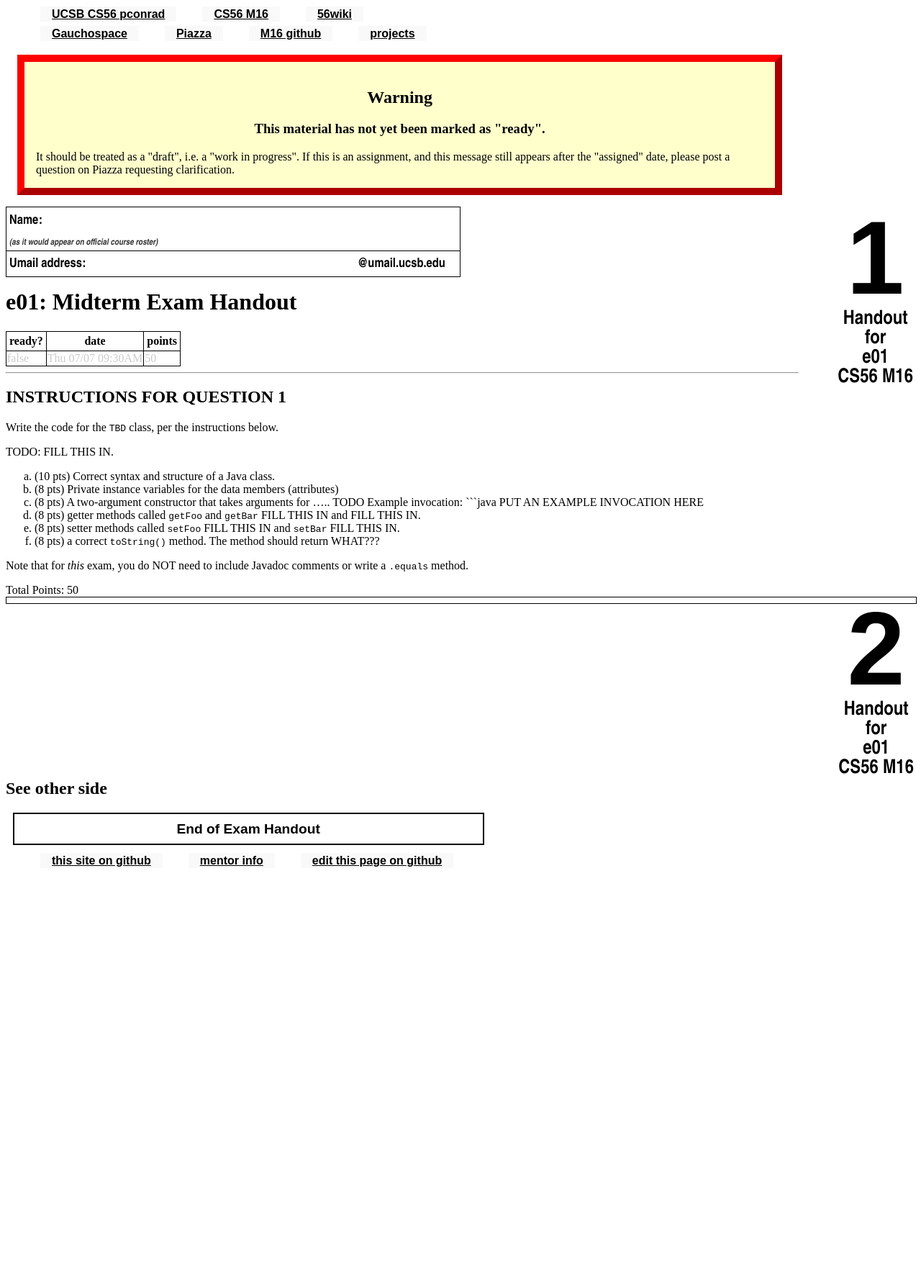
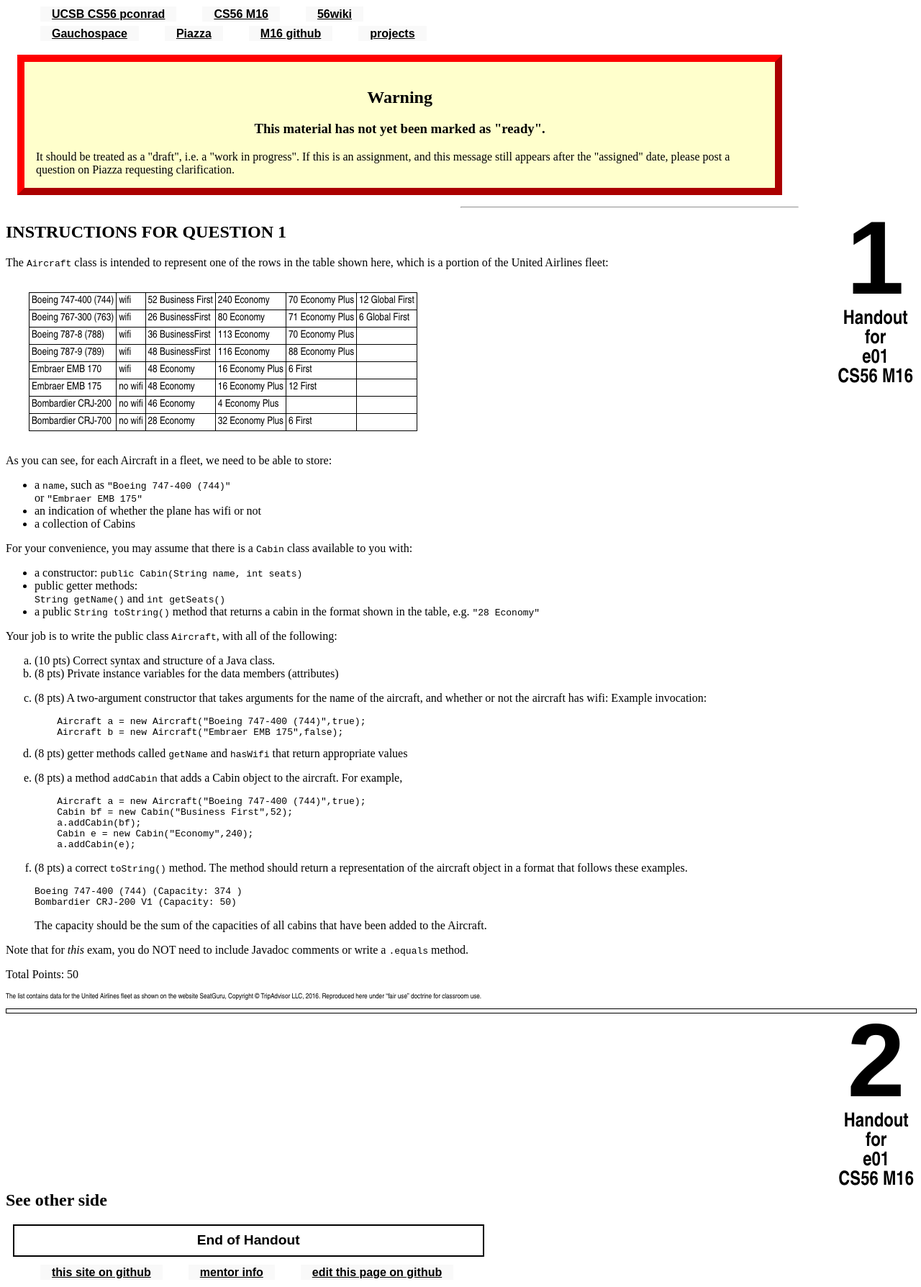
Before and after one commit to UCSB-CS56-M16/UCSB-CS56-M16.github.io, a Jekyll site: the page built from _exam/e01/cs56_m16_e01/handout.md, in a window 1280 px wide. Shown: the whole page at 72% size. Built offline with Jekyll 4.4.1, drawn with Linux system fonts in a browser that asks for light colours; before the commit the page ends 1217 px from its top, so only the background shows below that.

Commit message:
exam progress

````diff
--- a/_exam/e01/cs56_m16_e01/handout.md
+++ b/_exam/e01/cs56_m16_e01/handout.md
@@ -8,9 +8,47 @@ exam_date: 2016-07-07 09:30:00.00-7
 
 ## INSTRUCTIONS FOR QUESTION 1
 
-Write the code for the `TBD` class, per the instructions below.
+The `Aircraft` class is intended to represent one of the rows in the table shown here,
+which is a portion of the United Airlines fleet:
 
-TODO: FILL THIS IN.
+<style>
+  div.aircraft {
+    margin: 1em; padding: 1em;
+  }
+  div.aircraft table * td {
+    font-family: Arial Narrow, sans-serif;
+    font-size: 90%;
+    padding: 3px;
+  }
+
+</style>
+
+<div class="aircraft" markdown="1">
+
+| Boeing 747-400 (744) | wifi | 52 Business First | 240 Economy | 70 Economy Plus | 12 Global First |
+| Boeing 767-300 (763) | wifi | 26 BusinessFirst| 80 Economy| 71 Economy Plus| 6 Global First |
+| Boeing 787-8 (788) | wifi |  36 BusinessFirst | 113 Economy | 70 Economy Plus |
+| Boeing 787-9 (789) | wifi | 48 BusinessFirst | 116 Economy | 88 Economy Plus |
+| Embraer EMB 170  |  wifi | 48 Economy | 16 Economy Plus| 6 First |
+| Embraer EMB 175 |  no wifi |  48 Economy | 16 Economy Plus| 12 First |
+| Bombardier CRJ-200 | no wifi | 46 Economy| 4 Economy Plus
+| Bombardier CRJ-700 | no wifi | 28 Economy | 32 Economy Plus | 6 First
+
+</div>
+
+As you can see, for each Aircraft in a fleet, we need to be able to store:
+
+* a `name`, such as `"Boeing 747-400 (744)"`<br> or `"Embraer EMB 175"`
+* an indication of whether the plane has wifi or not
+* a collection of Cabins
+
+For your convenience, you may assume that there is a `Cabin` class available to you with:
+
+* a constructor: `public Cabin(String name, int seats)`
+* public getter methods:<br> `String getName()` and `int getSeats()`
+* a public `String toString()` method that returns a cabin in the format shown in the table, e.g. `"28 Economy"`
+
+Your job is to write the public class `Aircraft`, with all of the following:
 
 <style>
   div.enclosed-list-uses-lower-alpha ol li {
@@ -22,20 +60,48 @@ TODO: FILL THIS IN.
 
 1. (10 pts) Correct syntax and structure of a Java class.
 1. (8 pts) Private instance variables for the data members (attributes)
-1. (8 pts) A two-argument constructor that takes arguments for ..... TODO
+1. (8 pts) A two-argument constructor that takes arguments for the name of the aircraft, and
+   whether or not the aircraft has wifi:
    Example invocation:
+
    ```java
-       PUT AN EXAMPLE INVOCATION HERE
-1. (8 pts) getter methods called `getFoo` and `getBar` FILL THIS IN and FILL THIS IN.
-1. (8 pts) setter methods called `setFoo` FILL THIS IN and `setBar` FILL THIS IN.
-1. (8 pts) a correct `toString()` method.  The method should return WHAT???
+       Aircraft a = new Aircraft("Boeing 747-400 (744)",true);
+       Aircraft b = new Aircraft("Embraer EMB 175",false);
+   ```
+
+1. (8 pts) getter methods called `getName` and `hasWifi` that return appropriate values
+1. (8 pts) a method `addCabin` that adds a Cabin object to the aircraft.  For example,
+
+   ```java
+       Aircraft a = new Aircraft("Boeing 747-400 (744)",true);
+       Cabin bf = new Cabin("Business First",52);
+       a.addCabin(bf);
+       Cabin e = new Cabin("Economy",240);
+       a.addCabin(e);
+   ```
+
+1.  (8 pts) a correct `toString()` method.  The method should return a representation of
+    the aircraft object in a format that follows these examples.
+
+    ```
+    Boeing 747-400 (744) (Capacity: 374 )
+    Bombardier CRJ-200 V1 (Capacity: 50)
+    ```
+
+    The capacity should be the
+    sum of the capacities of all cabins that have been added to the Aircraft.
 
 </div>
 
 Note that for *this* exam, you do NOT need to include Javadoc comments
 or write a `.equals` method.
 
-
 Total Points: <span class="pointCount">Total points: ?</span>
 
+<div style="font-size: 10px; font-family: Arial Narrow, sans-serif;">
+The list contains data for the United Airlines fleet as shown on the website
+SeatGuru, Copyright © TripAdvisor LLC, 2016.  Reproduced here under "fair use" doctrine
+for classroom use.
+</div>
+
 <h2 class="page-break-before">See other side</h2>
--- /dev/null
+++ b/_layouts/examHandoutNoName.html
@@ -0,0 +1,30 @@
+<!DOCTYPE html>
+<html lang="en">
+  <head>
+    {% include head_exam.html %}
+    <title>{{ page.num }} - {{ page.desc }} - {{course}}</title>
+  </head>
+  <body id="page-top">
+    <div id="container" data-role="page">
+      {% include nav.html %}
+      {% if page.ready %}
+      {% else %}
+      {% include not_ready_warning.html %}
+      {% endif %}
+      <div id="content"  class="ui-content">
+        <div class="exam-header">
+          <div class="exam-page-header exam-page-header-template">
+	    {% include exam-handout-page-header-template.html %}
+	  </div> <!-- exam-page-header -->
+<div markdown="1" class="exam-name-header-table exam-name-header-template"></div>
+	</div><!-- exam-header -->
+<hr />
+        {{ content }}
+	<div class="end-of-exam">End of Handout</div>
+        </div><!-- content -->
+        {% include footer.html %}
+      </div><!-- container -->
+
+
+    </body>
+</html>
--- a/site.css
+++ b/site.css
@@ -105,3 +105,13 @@ div.not-ready-warning {
 div.not-ready-warning h2, h3 {
  text-align:center;
 }
+
+.hangingindent {
+    padding-left: 2em ;
+    text-indent: -2em ;
+}
+
+div.hanging-indent-table table * td {
+    padding: 1px 2px 1px 30px;
+    text-indent: -28px ;
+}
````
Also changed, not shown: other parts of _exam/e01/cs56_m16_e01/handout.md (+1 -1 lines), _exam/e01/ArrayList.md (added, +95 -0 lines), _exam/e01/handout.md (added, +41 -0 lines).
